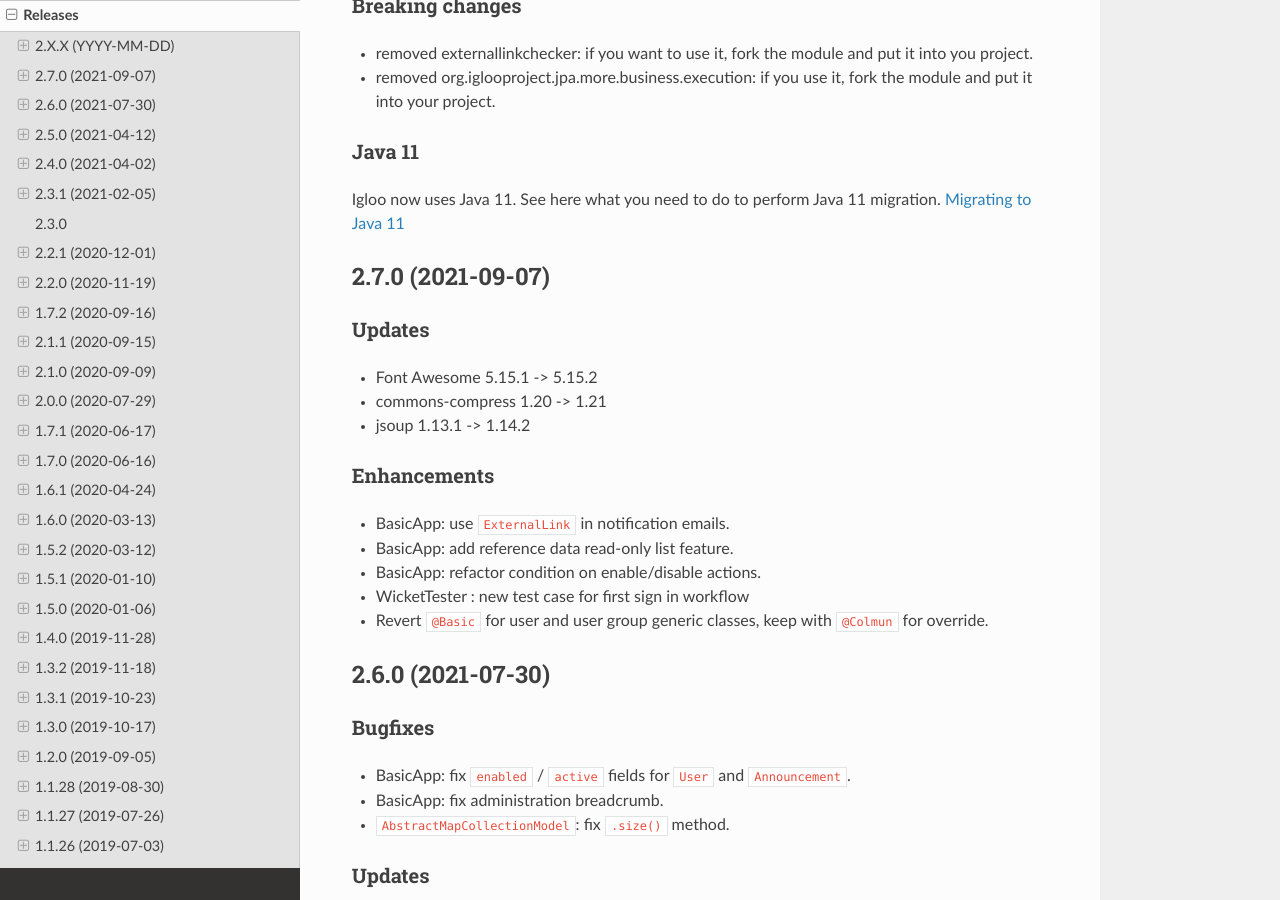
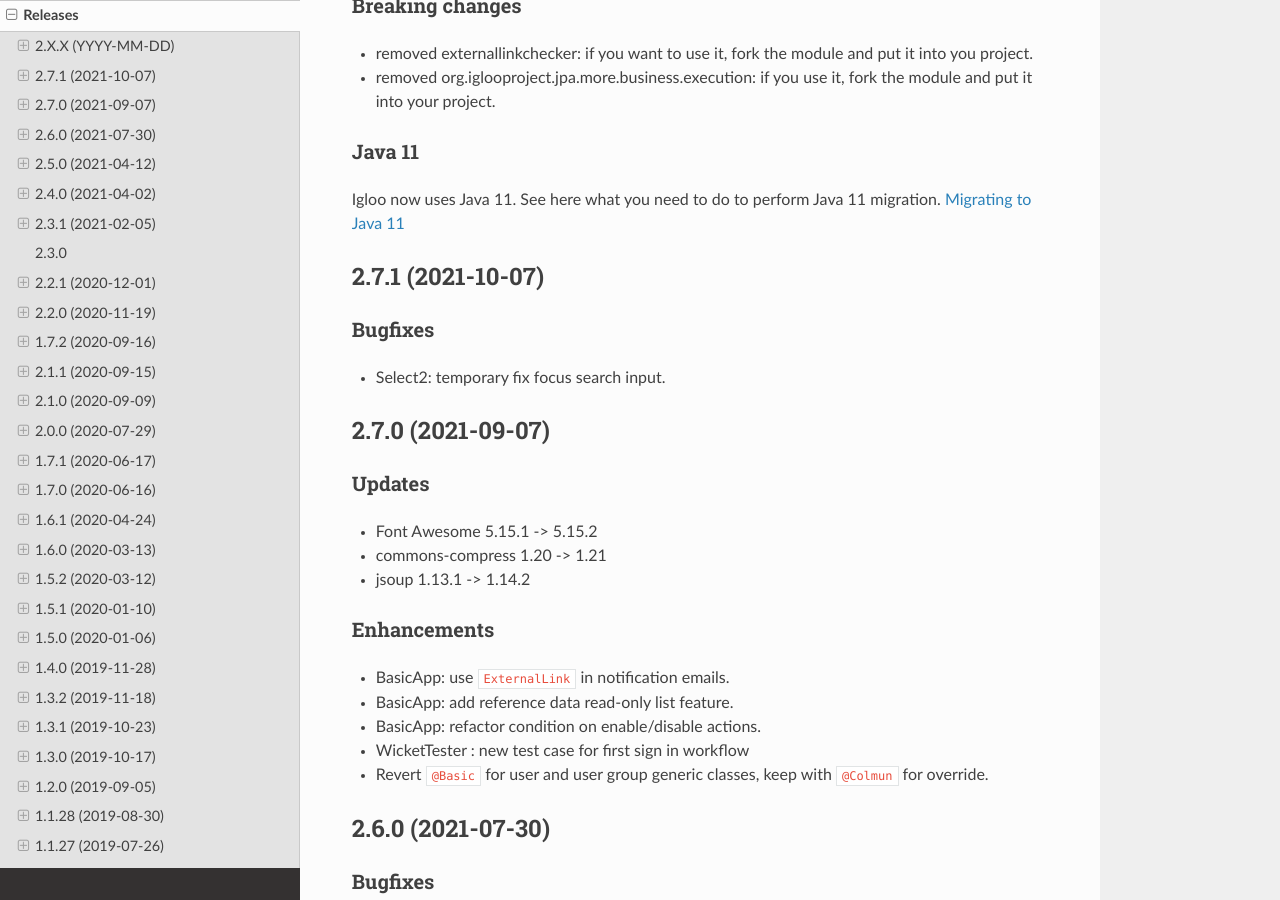
Before and after one commit to igloo-project/igloo-doc, a Sphinx documentation site: the page built from source/release-notes/releases.rst, in a window 1280 px wide and 900 px high, scrolled down 324 px. Built offline with Sphinx 7.4.7 and the Read the Docs theme 2.0.0, drawn with Linux system fonts in a browser that asks for light colours.

Commit message:
2.7.1: release notes

```diff
--- a/source/release-notes/releases.rst
+++ b/source/release-notes/releases.rst
@@ -26,6 +26,16 @@
 
 Igloo now uses Java 11. See here what you need to do to perform Java 11 migration.
 :ref:`Migrating to Java 11 <migrating-to-java11>`
+
+.. _v2.7.1:
+
+2.7.1 (2021-10-07)
+##################
+
+Bugfixes
+********
+
+* Select2: temporary fix focus search input.
 
 .. _v2.7.0:
 
```
